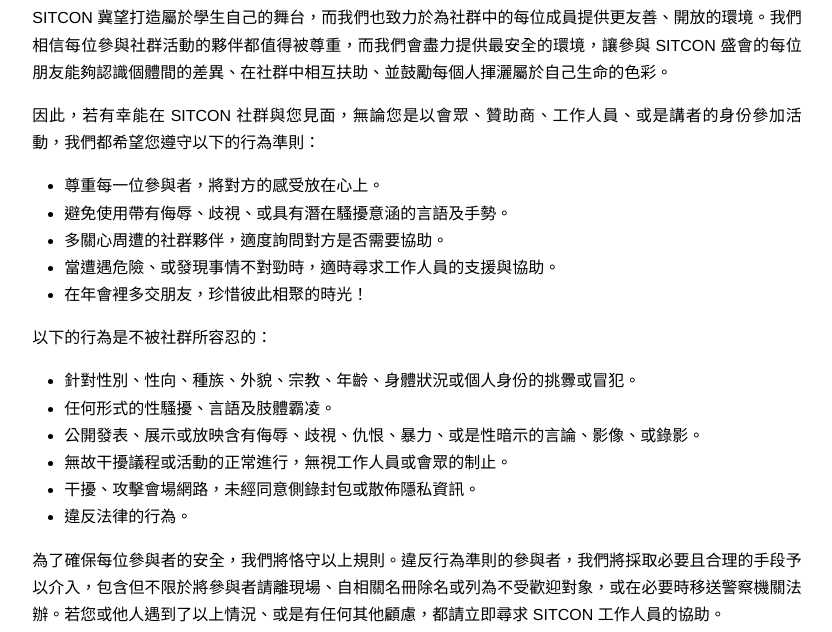
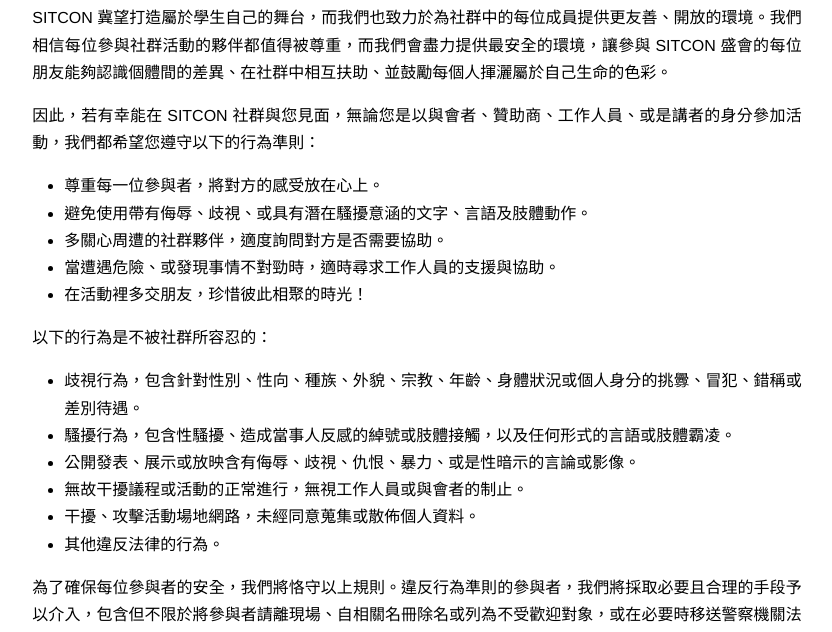
Before and after one commit to sitcon-tw/code-of-conduct, a plain HTML site: page index.html in a window 1280 px wide. Shown: the part 99-731 px from the top of the page, without its empty margins (223-1055 px from the left). Drawn offline with Linux system fonts and the light colour scheme; a web font is replaced by a local one.

Commit message:
Update code of conduct text from #2

```diff
--- a/index.html
+++ b/index.html
@@ -3,7 +3,7 @@
 <head>
 	<meta charset="utf-8" />
 	<title>SITCON 行為準則 / Code of Conduct</title>
-	<meta name="description" content="我們因為彼此砥礪尊重、互助合作，而有了今天的 SITCON。為了讓更多人能夠重視參與活動的彼此，也為了遏止可能的騷擾與冒犯行為，我們訂定了《行為準則》(Code of Conduct) ，希望與會者能夠共同遵守，還請您詳讀。:)" />
+	<meta name="description" content="我們因為彼此砥礪尊重、互助合作，而有了今天的 SITCON。為了讓更多人能夠重視參與活動的彼此，也為了遏止可能的騷擾與冒犯行為，我們訂定了《行為準則》(Code of Conduct)，希望與會者能夠共同遵守，還請您詳讀。:)" />
 	<meta name="viewport" content="width=device-width" />
 	<link rel="stylesheet" href="res/doc.css" />
 	<link rel="shortcut icon" href="res/logo.ico" />
@@ -15,25 +15,25 @@
 		<article class="cinshui">
 			<h1 id="code-of-conduct">行為準則 / Code of Conduct</h1>
 			<p>SITCON 冀望打造屬於學生自己的舞台，而我們也致力於為社群中的每位成員提供更友善、開放的環境。我們相信每位參與社群活動的夥伴都值得被尊重，而我們會盡力提供最安全的環境，讓參與 SITCON 盛會的每位朋友能夠認識個體間的差異、在社群中相互扶助、並鼓勵每個人揮灑屬於自己生命的色彩。</p>
-			<p>因此，若有幸能在 SITCON 社群與您見面，無論您是以會眾、贊助商、工作人員、或是講者的身份參加活動，我們都希望您遵守以下的行為準則：</p>
+			<p>因此，若有幸能在 SITCON 社群與您見面，無論您是以與會者、贊助商、工作人員、或是講者的身分參加活動，我們都希望您遵守以下的行為準則：</p>
 			<ul>
 			<li>尊重每一位參與者，將對方的感受放在心上。</li>
-			<li>避免使用帶有侮辱、歧視、或具有潛在騷擾意涵的言語及手勢。</li>
+			<li>避免使用帶有侮辱、歧視、或具有潛在騷擾意涵的文字、言語及肢體動作。</li>
 			<li>多關心周遭的社群夥伴，適度詢問對方是否需要協助。</li>
 			<li>當遭遇危險、或發現事情不對勁時，適時尋求工作人員的支援與協助。</li>
-			<li>在年會裡多交朋友，珍惜彼此相聚的時光！</li>
+			<li>在活動裡多交朋友，珍惜彼此相聚的時光！</li>
 			</ul>
 			<p>以下的行為是不被社群所容忍的：</p>
 			<ul>
-			<li>針對性別、性向、種族、外貌、宗教、年齡、身體狀況或個人身份的挑釁或冒犯。</li>
-			<li>任何形式的性騷擾、言語及肢體霸凌。</li>
-			<li>公開發表、展示或放映含有侮辱、歧視、仇恨、暴力、或是性暗示的言論、影像、或錄影。</li>
-			<li>無故干擾議程或活動的正常進行，無視工作人員或會眾的制止。</li>
-			<li>干擾、攻擊會場網路，未經同意側錄封包或散佈隱私資訊。</li>
-			<li>違反法律的行為。</li>
+			<li>歧視行為，包含針對性別、性向、種族、外貌、宗教、年齡、身體狀況或個人身分的挑釁、冒犯、錯稱或差別待遇。</li>
+			<li>騷擾行為，包含性騷擾、造成當事人反感的綽號或肢體接觸，以及任何形式的言語或肢體霸凌。</li>
+			<li>公開發表、展示或放映含有侮辱、歧視、仇恨、暴力、或是性暗示的言論或影像。</li>
+			<li>無故干擾議程或活動的正常進行，無視工作人員或與會者的制止。</li>
+			<li>干擾、攻擊活動場地網路，未經同意蒐集或散佈個人資料。</li>
+			<li>其他違反法律的行為。</li>
 			</ul>
 			<p>為了確保每位參與者的安全，我們將恪守以上規則。違反行為準則的參與者，我們將採取必要且合理的手段予以介入，包含但不限於將參與者請離現場、自相關名冊除名或列為不受歡迎對象，或在必要時移送警察機關法辦。若您或他人遇到了以上情況、或是有任何其他顧慮，都請立即尋求 SITCON 工作人員的協助。</p>
-			<p>我們誠摯的邀請來到 SITCON 的朋友一同履行以上承諾，將 SITCON 打造為更友善、更溫暖的所在；讓每一位參與者，都能在社群的交流中共同成長、在人與人的互動中找到自信——而這正是我們所珍惜的、屬於學生社群的真正精神。</p>
+			<p>我們誠摯地邀請來到 SITCON 的朋友一同履行以上承諾，將 SITCON 打造為更友善、更溫暖的所在；讓每一位參與者，都能在社群的交流中共同成長、在人與人的互動中找到自信——而這正是我們所珍惜的、屬於學生社群的真正精神。</p>
 		</article>
 		<footer>
 			<a href="https://sitcon.org" class="logo" title="SITCON 學生計算機年會">SITCON</a>
```
